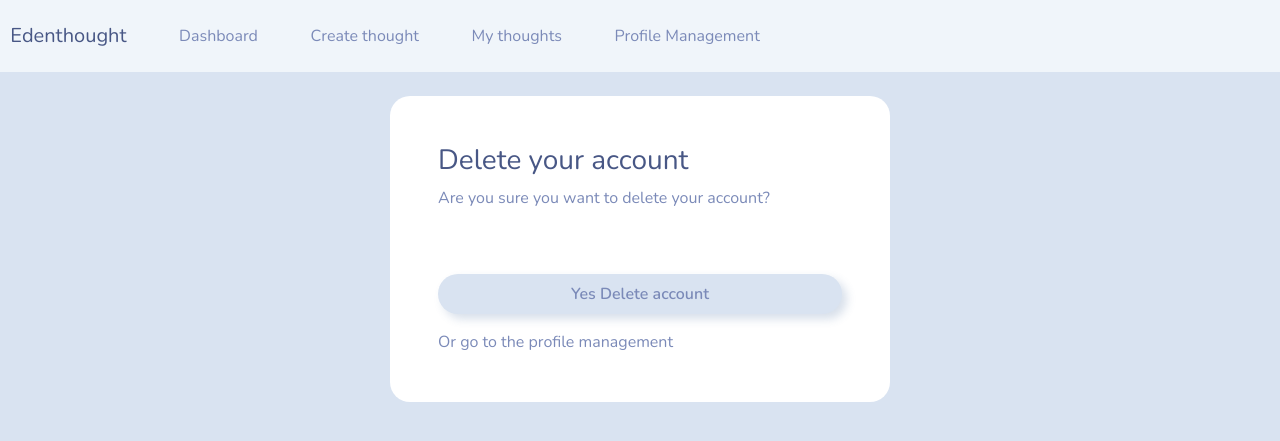
After one commit to AlexArciszewski/Dziennik-do-zapisywania-mysli-Django, a Django app: template journal/templates/journal/delete_account.html in a window 1280 px wide. The commit adds this page. Shown: the top 441 px of the page. Run offline with Django 3.2, Linux system fonts and the light colour scheme; the template is opened without the code that fills it, so the values that code supplies are empty.

Commit message:
Adding profile delete

```diff
--- /dev/null
+++ b/journal/templates/journal/delete_account.html
@@ -0,0 +1,37 @@
+{% extends 'journal/navbar.html'  %}
+
+
+
+{%  block content   %}
+
+    <br>
+
+    <div class="container bg-white shadow-md p-5 form-layout">
+
+        <h3>   Delete your account   </h3>
+
+        <p>   Are you sure you want to delete your account? </p>
+
+        <br>
+
+        <form method="POST" autocomplete="off">
+
+            {% csrf_token %}
+
+
+            <br>
+
+            <button class="btn btn-secondary btn-md w-100 btn-block p-2" type="submit"> Yes Delete account </button>
+
+        </form>
+
+        <a class="nav-link" href="{%  url 'profile_management' %}"> Or go to the profile management </a>
+
+    </div>
+
+    <br>
+
+    <br>
+
+
+{% endblock  %}
--- a/journal/urls.py
+++ b/journal/urls.py
@@ -43,4 +43,6 @@ urlpatterns = [
 
     path("profile_management", views.profile_management, name="profile_management"),
 
+    path("delete_account", views.delete_account, name="delete_account"),
+
 ]
```
Also changed, not shown: journal/templates/journal/profile_management.html (+14 -0 lines), journal/views.py (+19 -4 lines), db.sqlite3.
